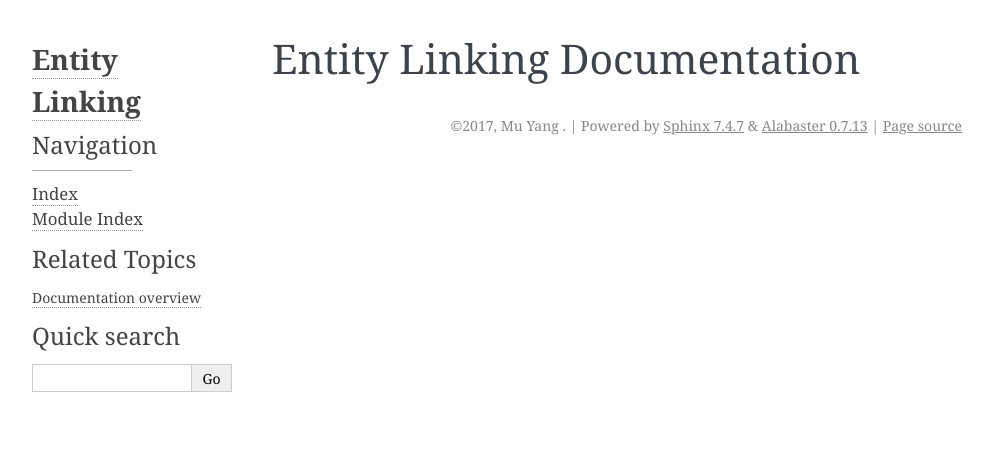
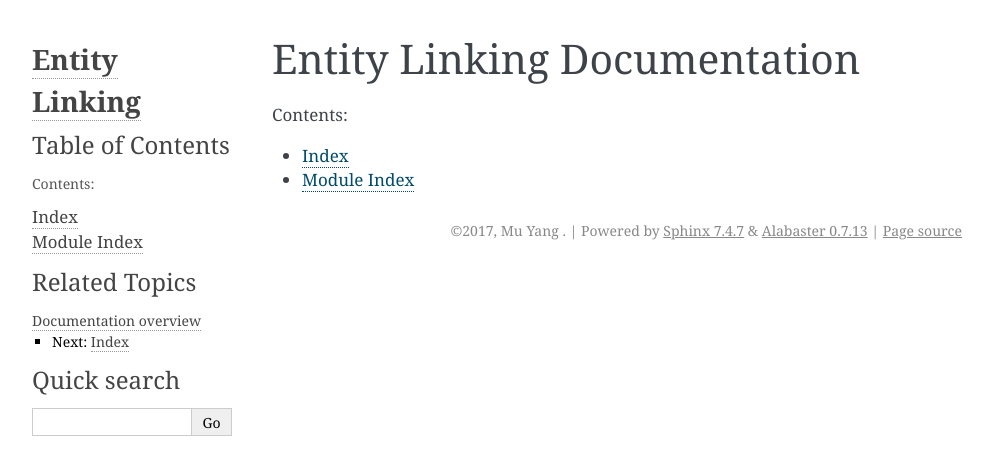
Before and after one commit to emfomy/cosmel, a Sphinx documentation site: the page built from ipython/study_sinica_muyang/doc/index.rst, in a window 1280 px wide. Shown: the top 475 px of the page, without its empty margins (148-1141 px from the left). Built offline with Sphinx 7.4.7, drawn with Linux system fonts in a browser that asks for light colours.

Commit message:
Update product repo.

```diff
--- a/ipython/study_sinica_muyang/doc/conf.py
+++ b/ipython/study_sinica_muyang/doc/conf.py
@@ -101,10 +101,6 @@ html_theme = 'alabaster'
 # documentation.
 #
 html_theme_options = {
-    'extra_nav_links': {
-        'Index': 'genindex.html',
-        'Module Index': 'py-modindex.html',
-    },
     'show_related': 'true',
     'fixed_sidebar': 'true',
 }
@@ -122,7 +118,7 @@ html_static_path = ['_static']
 html_sidebars = {
     '**': [
         'about.html',
-        'navigation.html',
+        'globaltoc.html',
         'relations.html',  # needs 'show_related': True theme option to display
         'searchbox.html',
     ]
--- /dev/null
+++ b/ipython/study_sinica_muyang/doc/genindex.rst
@@ -0,0 +1,2 @@
+Index
+=====
--- a/ipython/study_sinica_muyang/doc/index.rst
+++ b/ipython/study_sinica_muyang/doc/index.rst
@@ -12,3 +12,5 @@ Entity Linking Documentation
    :glob:
 
    _api/*
+   genindex
+   py-modindex
--- /dev/null
+++ b/ipython/study_sinica_muyang/doc/py-modindex.rst
@@ -0,0 +1,2 @@
+Module Index
+===================
```
